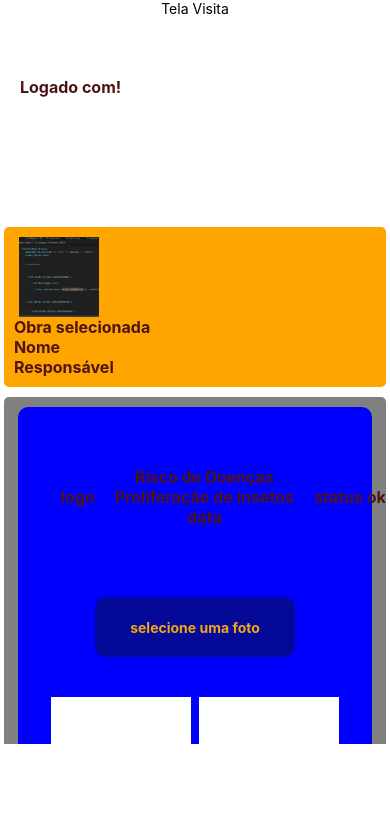
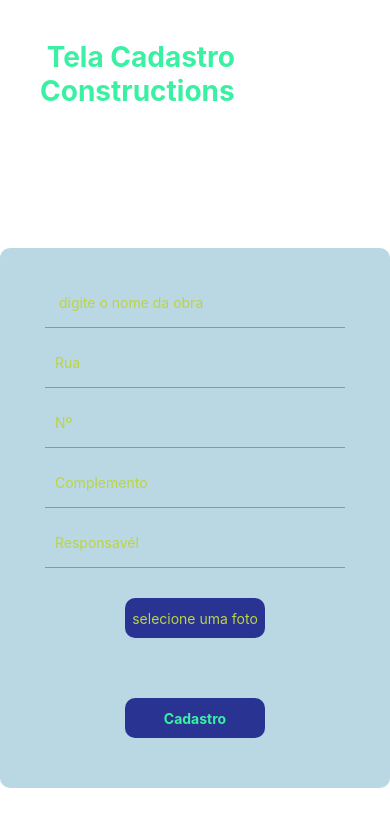
Before and after one commit to RonaldoFagundes/reactAppWorkPlace, a React Native app: screen /Home in a window 390 px wide. Shown: the top 826 px of the page. Built offline with nearby package versions, Linux system fonts and the light colour scheme.

Commit message:
install all frameworks

```diff
--- a/App.js
+++ b/App.js
@@ -7,7 +7,7 @@
 
 import VisitConstructions  from './src/components/visitConstructions';
 import Home from './src/components/home';
-
+import CadConstructions from './src/components/cadConstructions';
 
 
 export default function App() {
@@ -15,9 +15,9 @@ export default function App() {
 
   return (
 
-       <VisitConstructions/>
-
-      // <Home/>
+     //  <VisitConstructions/>
+     // <Home/>
+     <CadConstructions/>
 
     /*
     <NavigationContainer>
--- a/src/components/cadConstructions/index.jsx
+++ b/src/components/cadConstructions/index.jsx
@@ -14,6 +14,10 @@ import {
  } from 'react-native';
 
  import styles from './styles';
+
+ import * as ImagePicker from 'expo-image-picker';
+
+
 
 //import { LinearGradient } from 'expo-linear-gradient';
 
--- a/src/components/home/index.jsx
+++ b/src/components/home/index.jsx
@@ -14,7 +14,7 @@ import {
 
 import styles from './styles';
 
-//import { LinearGradient } from 'expo-linear-gradient';
+import { LinearGradient } from 'expo-linear-gradient';
 
 
 export default function Home({ navigation }) {
@@ -138,7 +138,18 @@ export default function Home({ navigation }) {
      <ScrollView>
 
 
-        <View style={styles.containerMain}>
+      <LinearGradient
+               colors={['#66110A', '#FFB233']}
+               style={styles.containerMain}
+             >
+
+
+
+
+
+
+
+
 
            <Text>Tela Home</Text>
 
@@ -315,7 +326,7 @@ export default function Home({ navigation }) {
 
 
 
-        </View>
+        </LinearGradient>
 
 
 
@@ -559,6 +570,8 @@ export default function Home({ navigation }) {
              */}
 
 
+
+
       </ScrollView>
 
 
```
Also changed, not shown: package.json (+7 -2 lines), 2 other files (tests, documents, lock files or other folders).
